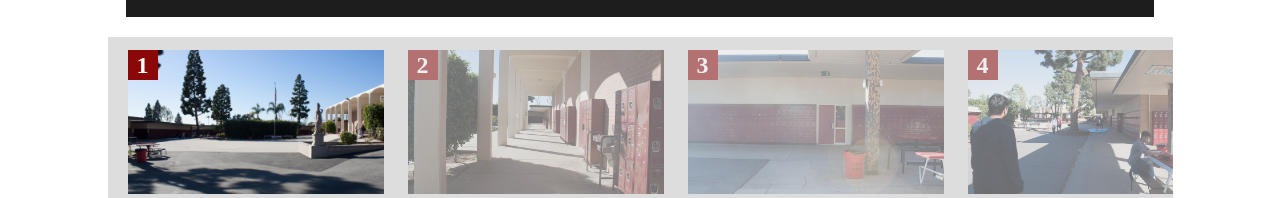
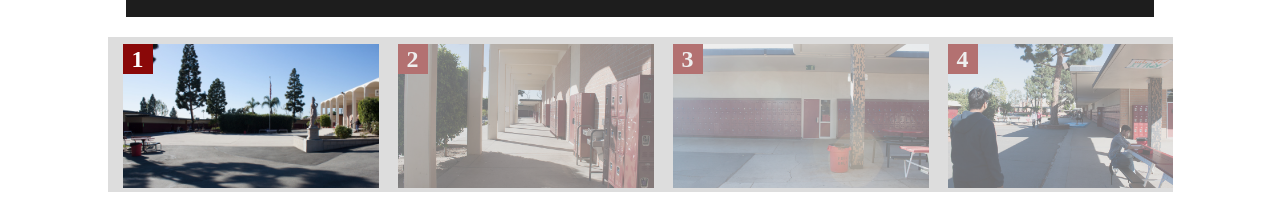
Before and after one commit to tu-annguyen/THSVirtual, a plain HTML site: page index.html in a window 1280 px wide. Shown: the part 747-945 px from the top of the page. Drawn offline with Linux system fonts and the light colour scheme.

Commit message:
Adjusted bottom nav spacing

```diff
--- a/styles.css
+++ b/styles.css
@@ -243,8 +243,8 @@ p {
 .preview {
 	display: inline-block;
 	position: relative;
-	margin-top: 13px;
-	margin-left: 20px;
+	margin-top: 7px;
+	margin-left: 15px;
 	opacity: 0.5;
 }
 .site_num{
```
